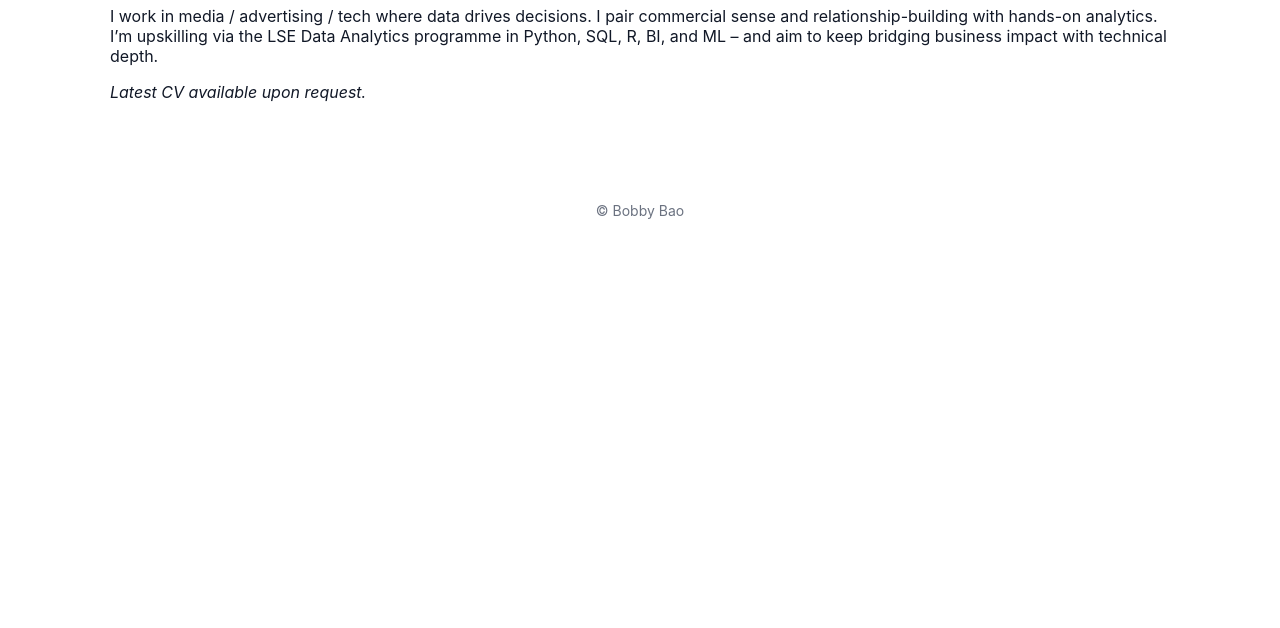
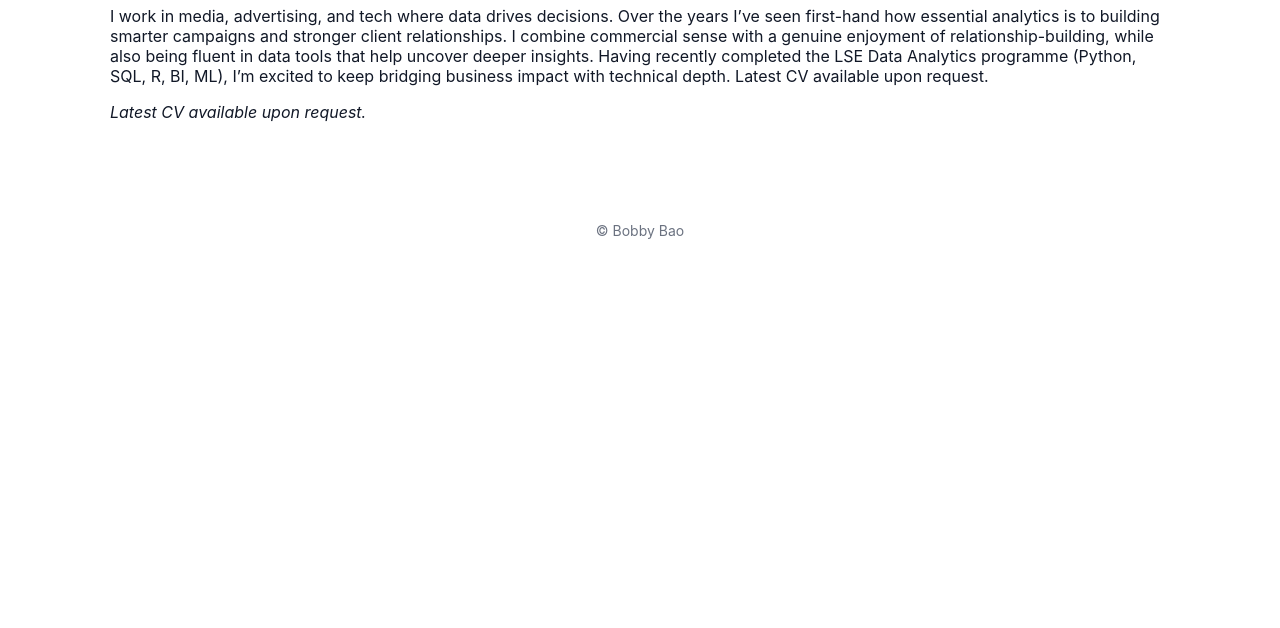
Before and after one commit to btbao/btbao.github.io, a plain HTML site: page about.html in a window 1280 px wide. Shown: the part 172-800 px from the top of the page. Drawn offline with Linux system fonts and the light colour scheme.

Commit message:
Update about.html

```diff
--- a/about.html
+++ b/about.html
@@ -12,7 +12,9 @@
 </header>
 <div class="container">
 <h1>About Me</h1>
-<p>I work in media / advertising / tech where data drives decisions. I pair commercial sense and relationship-building with hands-on analytics. I’m upskilling via the LSE Data Analytics programme in Python, SQL, R, BI, and ML – and aim to keep bridging business impact with technical depth.</p>
+<p>I work in media, advertising, and tech where data drives decisions. Over the years I’ve seen first-hand how essential analytics is to building smarter campaigns and stronger client relationships. I combine commercial sense with a genuine enjoyment of relationship-building, while also being fluent in data tools that help uncover deeper insights. Having recently completed the LSE Data Analytics programme (Python, SQL, R, BI, ML), I’m excited to keep bridging business impact with technical depth.
+
+Latest CV available upon request.</p>
 <p><em>Latest CV available upon request.</em></p>
 </div>
 <footer class="footer">© Bobby Bao</footer>
```
